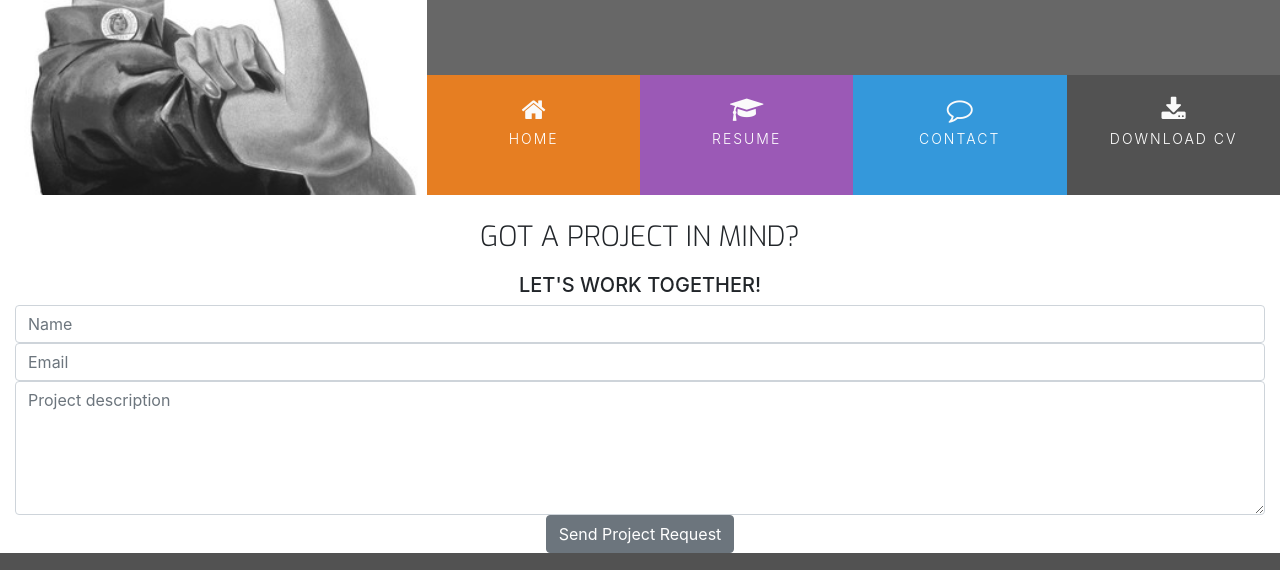
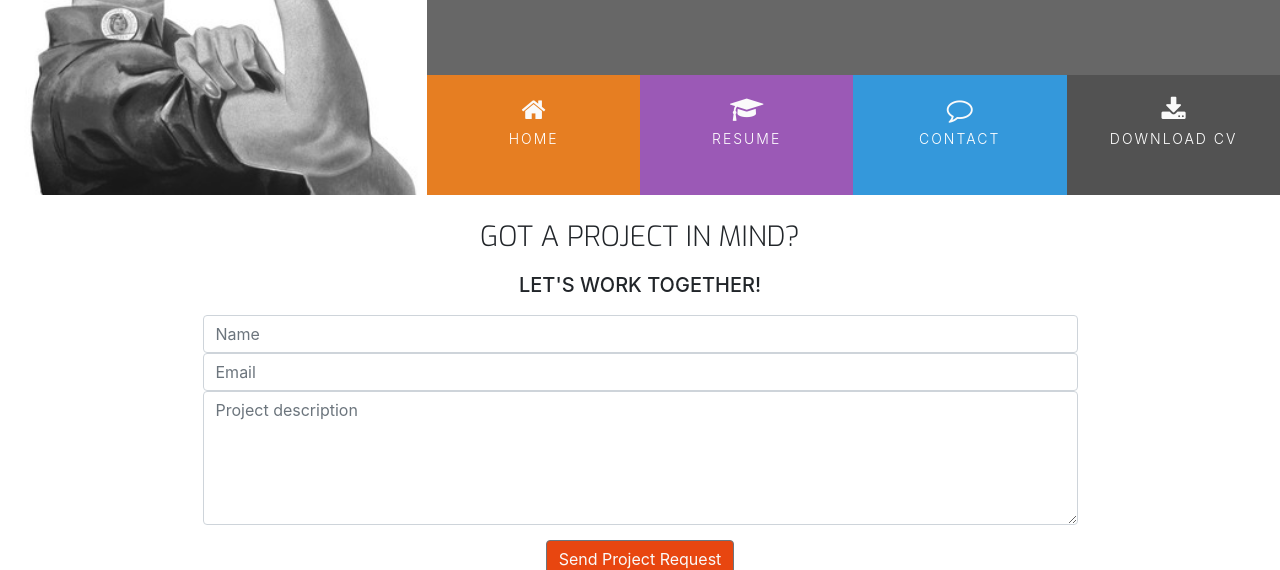
Before and after one commit to PaulSweeney-cmd/cmd_Resume.Project, a plain HTML site: page contact.html in a window 1280 px wide. Shown: the part 174-744 px from the top of the page. Drawn offline with nearby package versions, Linux system fonts and the light colour scheme.

Commit message:
applied styling to center-form class in style.css file created bootstrap button class and applied styling in style.css file

```diff
--- a/assets/css/style.css
+++ b/assets/css/style.css
@@ -344,3 +344,16 @@ footer {
     margin-top: 25px;
     margin-bottom: 20px;
 }
+
+.center-form {
+    padding-top: 10px;
+    margin: 0 auto;
+    max-width: 70%;
+}
+
+button[type="submit"] {
+    margin-top: 15px;
+    margin-bottom: 20px;
+    color: #fafafa;
+    background-color: #e84610;
+}
```
